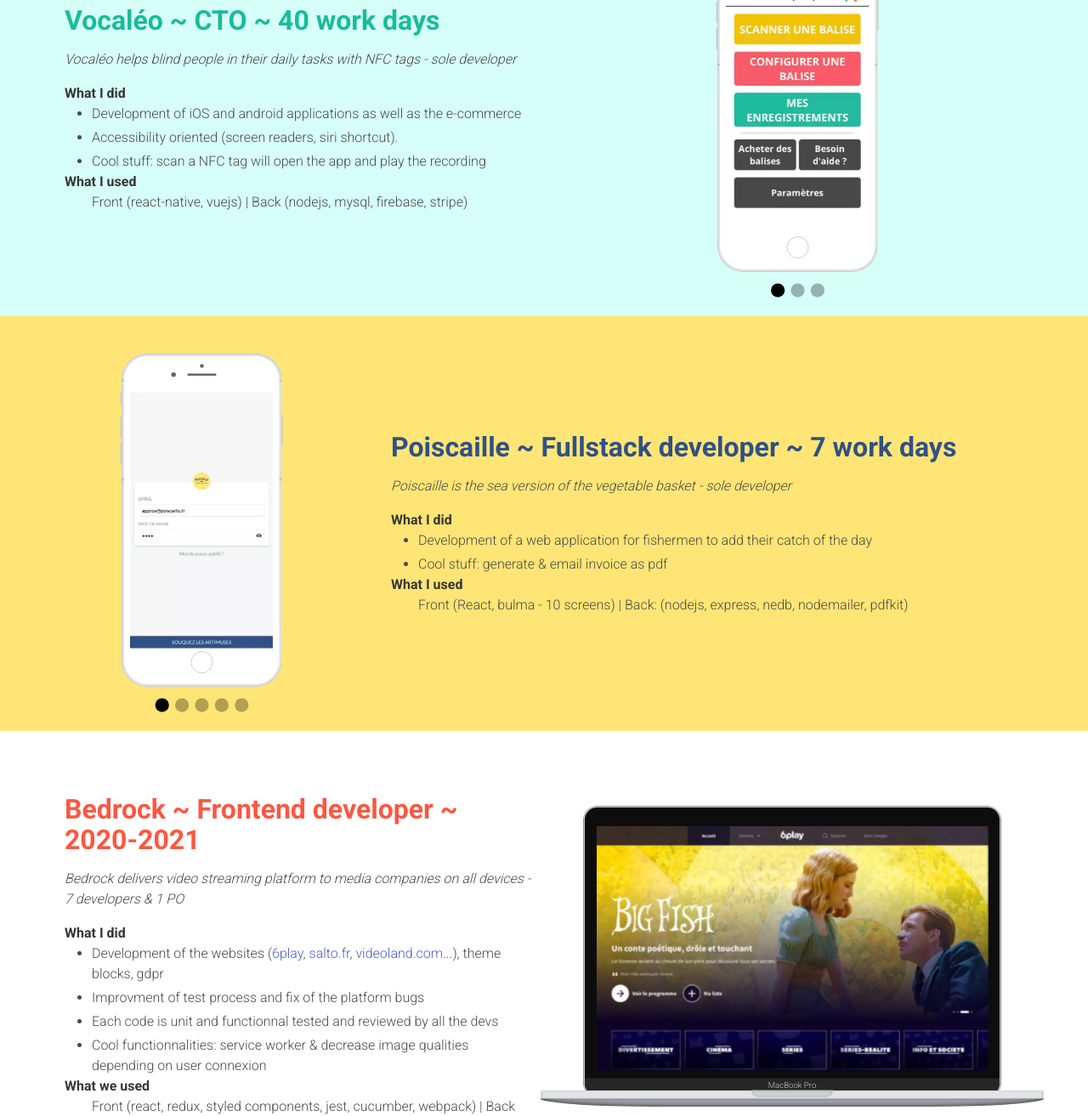
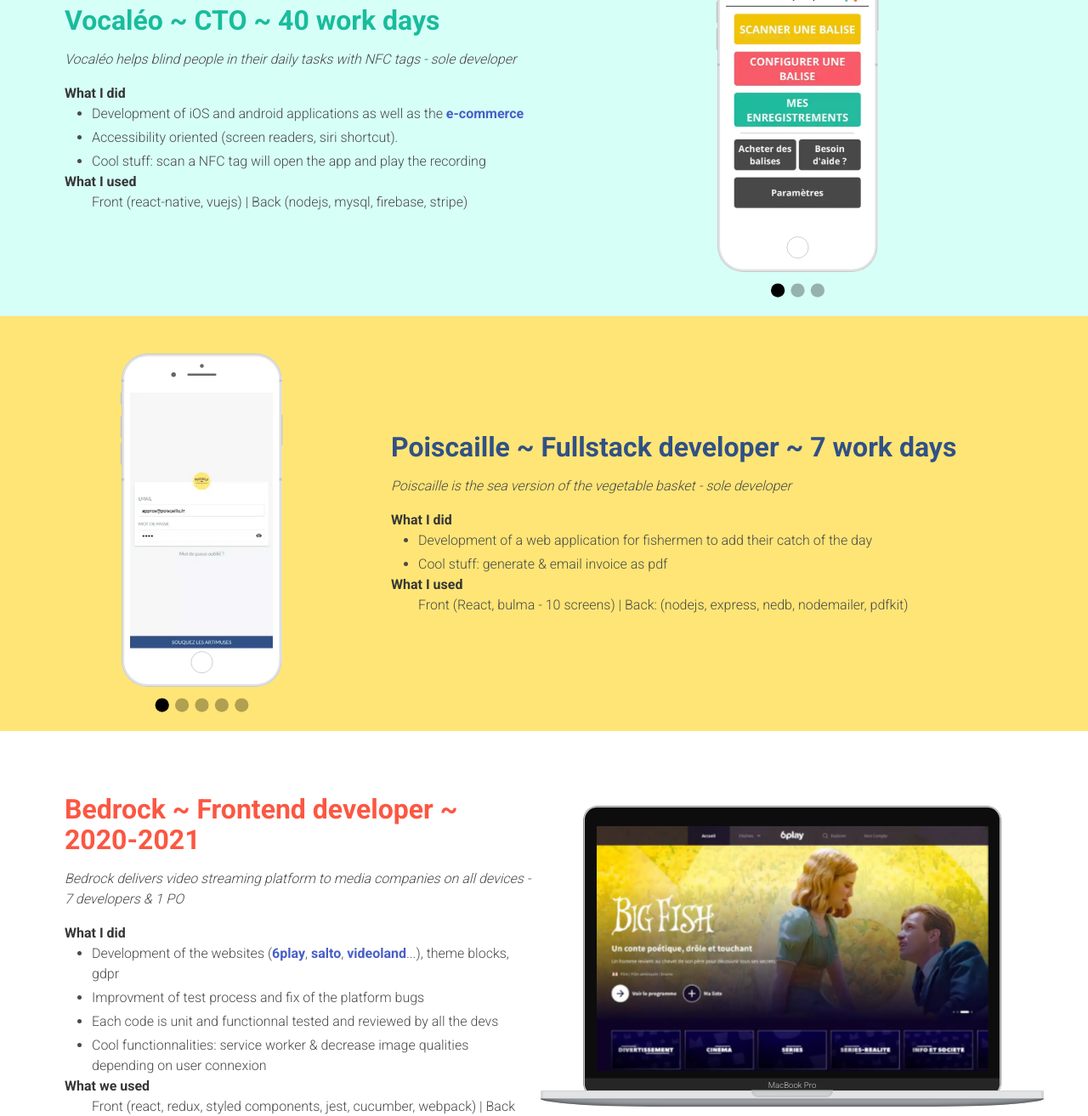
Before and after one commit to renaudAmsellem/portfolio, a Gatsby site: page / in a window 1280 px wide. Shown: the part 1180-2493 px from the top of the page at 85% size. Built offline with nearby package versions, Linux system fonts and the light colour scheme; Gatsby itself is replaced by a stand-in of ours.

Commit message:
Small fixes, link more visible,

```diff
--- a/src/blocks/bedrock.js
+++ b/src/blocks/bedrock.js
@@ -26,11 +26,11 @@ export default function BedrockExperience() {
             </a>
             ,{" "}
             <a href="https://www.salto.fr" target="_blank" rel="noreferrer">
-              salto.fr
+              salto
             </a>
             ,{" "}
             <a href="https://v2.videoland.com" target="_blank" rel="noreferrer">
-              videoland.com
+              videoland
             </a>
             ...), theme blocks, gdpr
           </li>
--- a/src/blocks/vocaleo.js
+++ b/src/blocks/vocaleo.js
@@ -10,7 +10,10 @@ export default function VocaleoExperience() {
     <div className="description column is-two-thirds">
       <p className="title">Vocaléo ~ CTO ~ 40 work days</p>
       <p>
-        <i>Vocaléo helps blind people in their daily tasks with NFC tags - sole developer</i>
+        <i>
+          Vocaléo helps blind people in their daily tasks with NFC tags - sole
+          developer
+        </i>
       </p>
       <div>
         <span>
@@ -18,8 +21,14 @@ export default function VocaleoExperience() {
         </span>
         <ul>
           <li>
-            Development of iOS and android applications as well as the
-            e-commerce
+            Development of iOS and android applications as well as the{" "}
+            <a
+              href="https://vocaleo-app.fr/boutique"
+              target="_blank"
+              rel="noreferrer"
+            >
+              e-commerce
+            </a>
           </li>
           <li>Accessibility oriented (screen readers, siri shortcut).</li>
           <li>
@@ -44,7 +53,11 @@ export default function VocaleoExperience() {
             <img src={vocaleoHome} alt="Homepage" loading="lazy" />
           </div>
           <div key={2}>
-            <img src={vocaleoConfigurate} alt="Configure a tag" loading="lazy" />
+            <img
+              src={vocaleoConfigurate}
+              alt="Configure a tag"
+              loading="lazy"
+            />
           </div>
           <div key={3}>
             <img src={vocaleoCart} alt="Cart" loading="lazy" />
--- a/src/pages/index.js
+++ b/src/pages/index.js
@@ -90,7 +90,7 @@ const RenaudPage = () => {
           </p>
         </div>
         <div>
-          <p className="passion title is-3">Rubik's cube</p>
+          <p className="passion title is-3">Rubik's cube.</p>
           <p className="passion-text">
             I took the hobby a few years back and even though I keep telling
             myself that after a given goal, i'll stop. I never stopped.
@@ -100,7 +100,7 @@ const RenaudPage = () => {
           </p>
         </div>
         <div>
-          <p className="passion title is-3">Video games</p>
+          <p className="passion title is-3">Video games.</p>
           <p className="passion-text">
             I "fall into the pot" when I was a few years old thanks to my big
             brother. And it followed me to this day.
@@ -112,7 +112,7 @@ const RenaudPage = () => {
           </p>
         </div>
         <div>
-          <p className="passion title is-3">Guitar</p>
+          <p className="passion title is-3">Guitar.</p>
           <p className="passion-text">
             I'm playing the instrument for almost a decade now - on and off.
             <br />
--- a/src/pages/renaud.scss
+++ b/src/pages/renaud.scss
@@ -49,6 +49,10 @@
     .tools {
       margin-left: 2em;
     }
+
+    a {
+      font-weight: bold;
+    }
   }
 
   .vocaleo {
@@ -75,7 +79,6 @@
   .viaco {
     &,
     strong,
-    a,
     .title {
       color: white;
     }
@@ -85,7 +88,6 @@
   .jetpulp {
     &,
     strong,
-    a,
     .title {
       color: #2d2a26;
     }
@@ -127,6 +129,7 @@
       &:hover {
         background-color: white;
         color: #246e50;
+        cursor: pointer;
       }
     }
 
```
